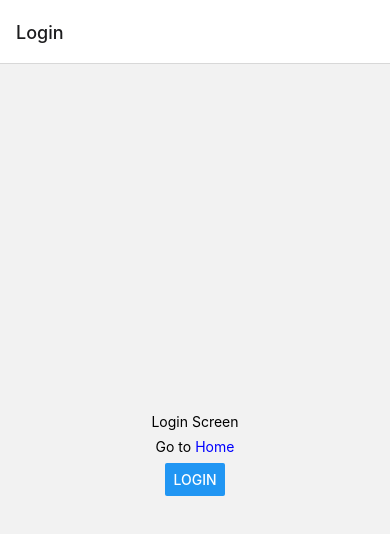
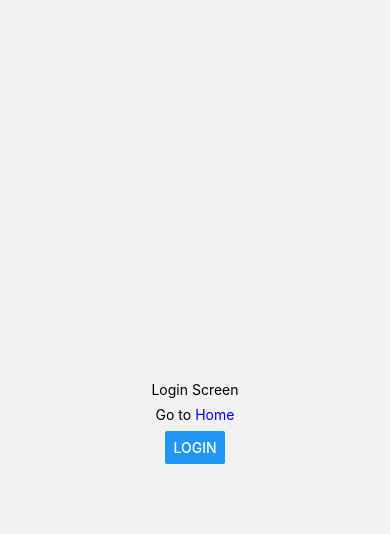
Before and after one commit to yeremiadio/fisherce-app, a React Native app: screen / in a window 390 px wide. Shown: the top 534 px of the page. Built offline with nearby package versions, Linux system fonts and the light colour scheme.

Commit message:
comments removed

```diff
--- a/App.js
+++ b/App.js
@@ -14,41 +14,13 @@ export default function App() {
     <Provider store={store}>
       <NavigationContainer>
         <Stack.Navigator>
-          <Stack.Screen name="Login" component={LoginScreen} />
-          <Stack.Screen name="Register" component={RegisterScreen} />
-          <Stack.Screen name="Home" component={HomeScreen} />
+          <Stack.Group screenOptions={{ headerShown: false }}>
+            <Stack.Screen name="Login" component={LoginScreen} />
+            <Stack.Screen name="Register" component={RegisterScreen} />
+            <Stack.Screen name="Home" component={HomeScreen} />
+          </Stack.Group>
         </Stack.Navigator>
       </NavigationContainer>
     </Provider>
   );
 }
-
-/*
-
-  {isLoggedIn ? (
-          // Screens for logged in users
-          <Stack.Group>
-            <Stack.Screen name="Home" component={Home} />
-            <Stack.Screen name="Profile" component={Profile} />
-          </Stack.Group>
-        ) : (
-          // Auth screens
-          <Stack.Group screenOptions={{ headerShown: false }}>
-            <Stack.Screen name="SignIn" component={SignIn} />
-            <Stack.Screen name="SignUp" component={SignUp} />
-          </Stack.Group>
-        )}
-        {/* Common modal screens */
-// <Stack.Group screenOptions={{ presentation: "modal" }}>
-//   <Stack.Screen name="Help" component={Help} />
-//   <Stack.Screen name="Invite" component={Invite} />
-// </Stack.Group>
-
-// const styles = StyleSheet.create({
-//   container: {
-//     flex: 1,
-//     backgroundColor: "#fff",
-//     alignItems: "center",
-//     justifyContent: "center",
-//   },
-// });
```
